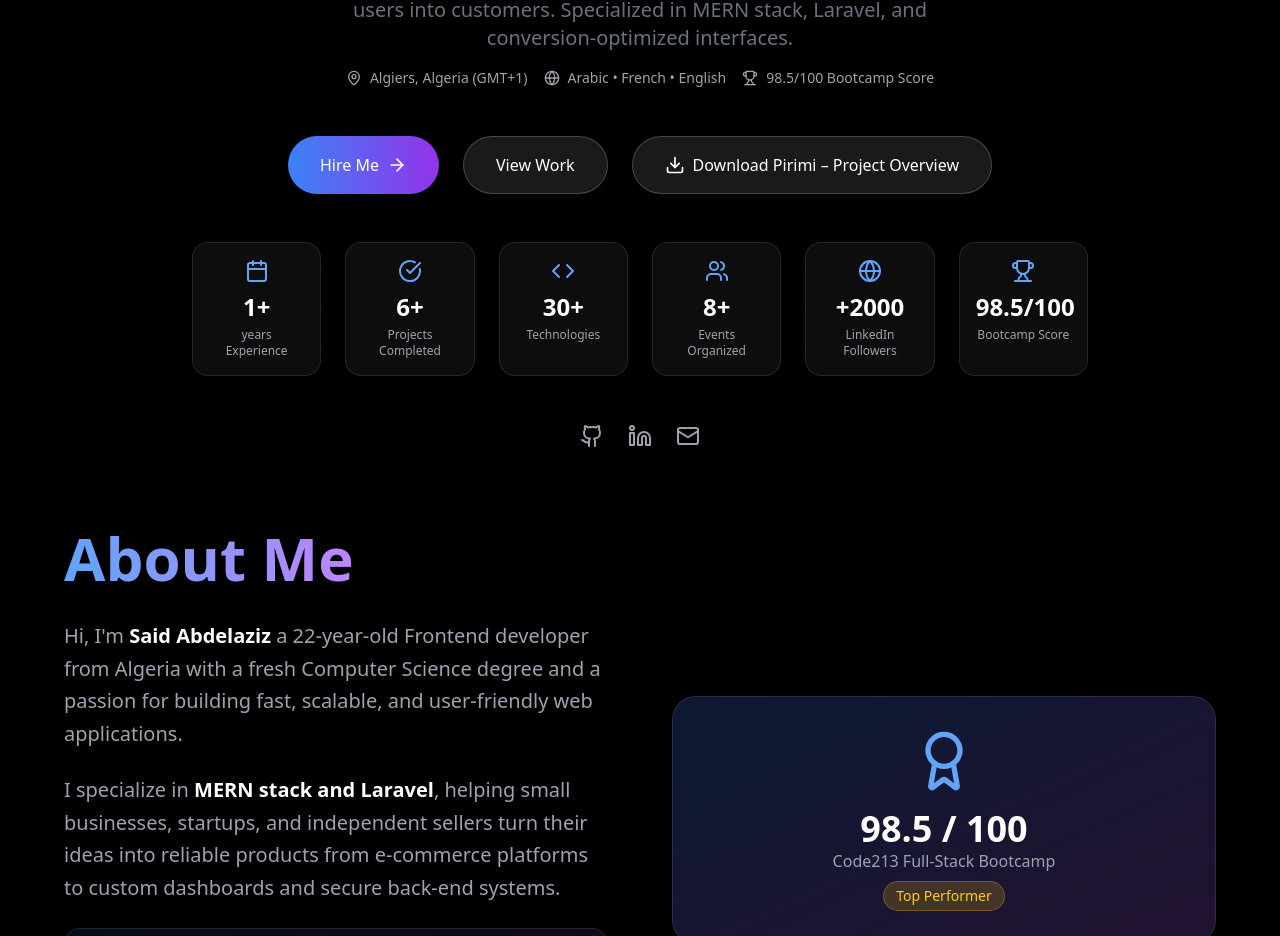
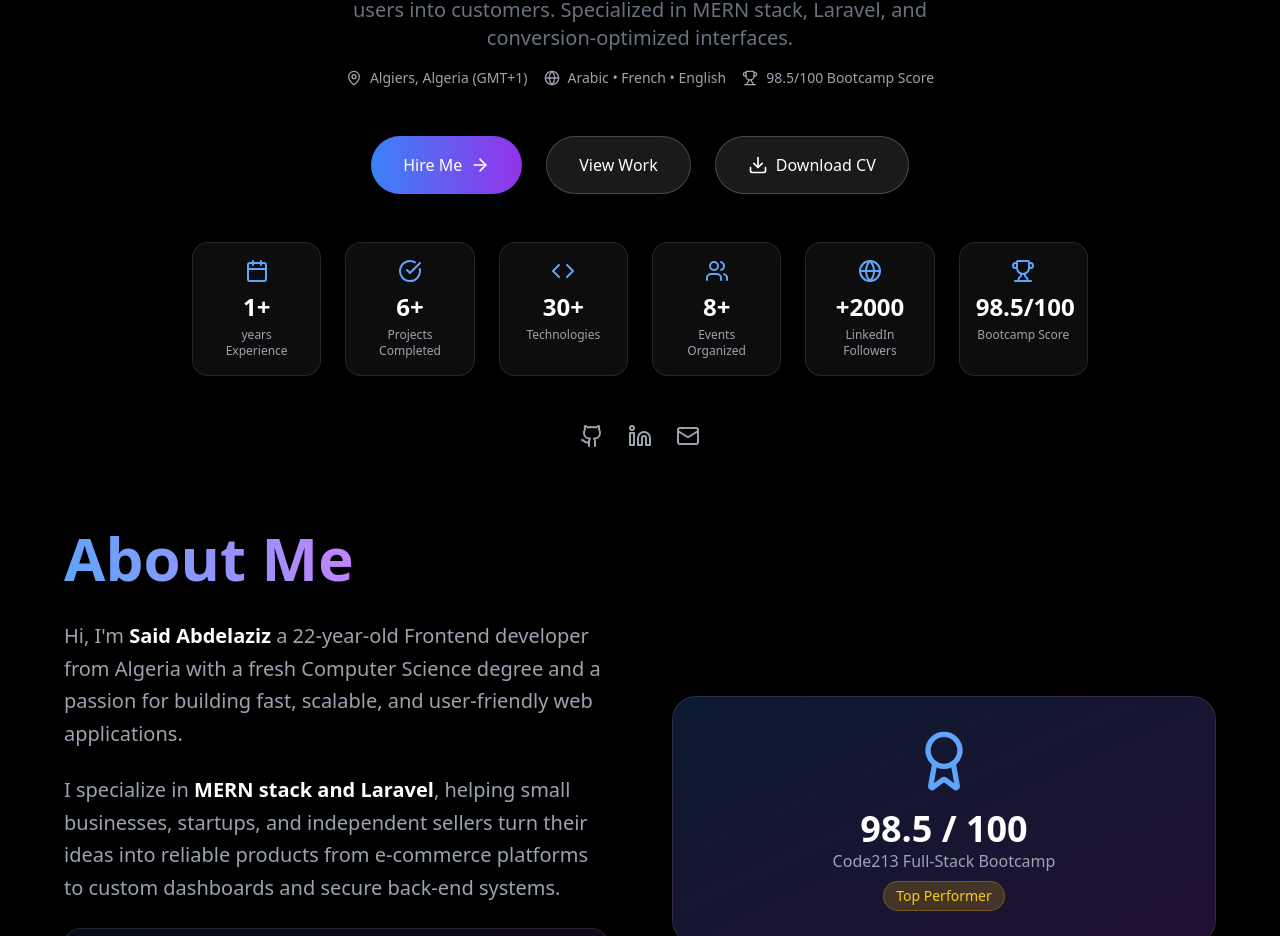
Before and after one commit to x-aziz/game-of-life, a React (Vite) app: page / in a window 1280 px wide. Shown: the part 812-1748 px from the top of the page. Built offline with nearby package versions, Linux system fonts and the light colour scheme.

Commit message:
pdf Cv changed name

```diff
--- a/src/Portfolio.jsx
+++ b/src/Portfolio.jsx
@@ -990,7 +990,7 @@ const Portfolio = () => {
               className="px-8 py-4 bg-white/10 backdrop-blur-sm rounded-full hover:bg-white/20 transition-colors duration-300 border border-white/20 flex items-center gap-2"
             >
               <Download size={20} />
-              Download Pirimi – Project Overview
+              Download CV
             </a>
           </div>
 
```
